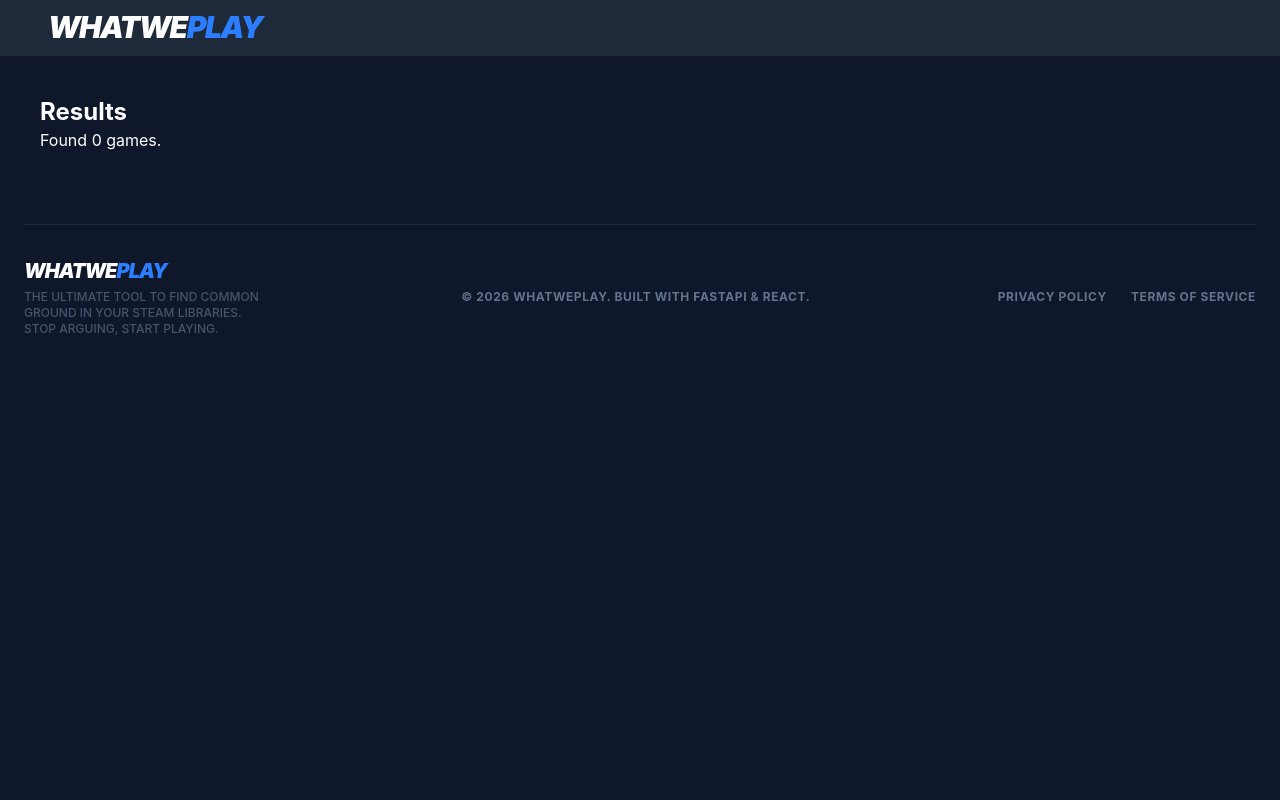
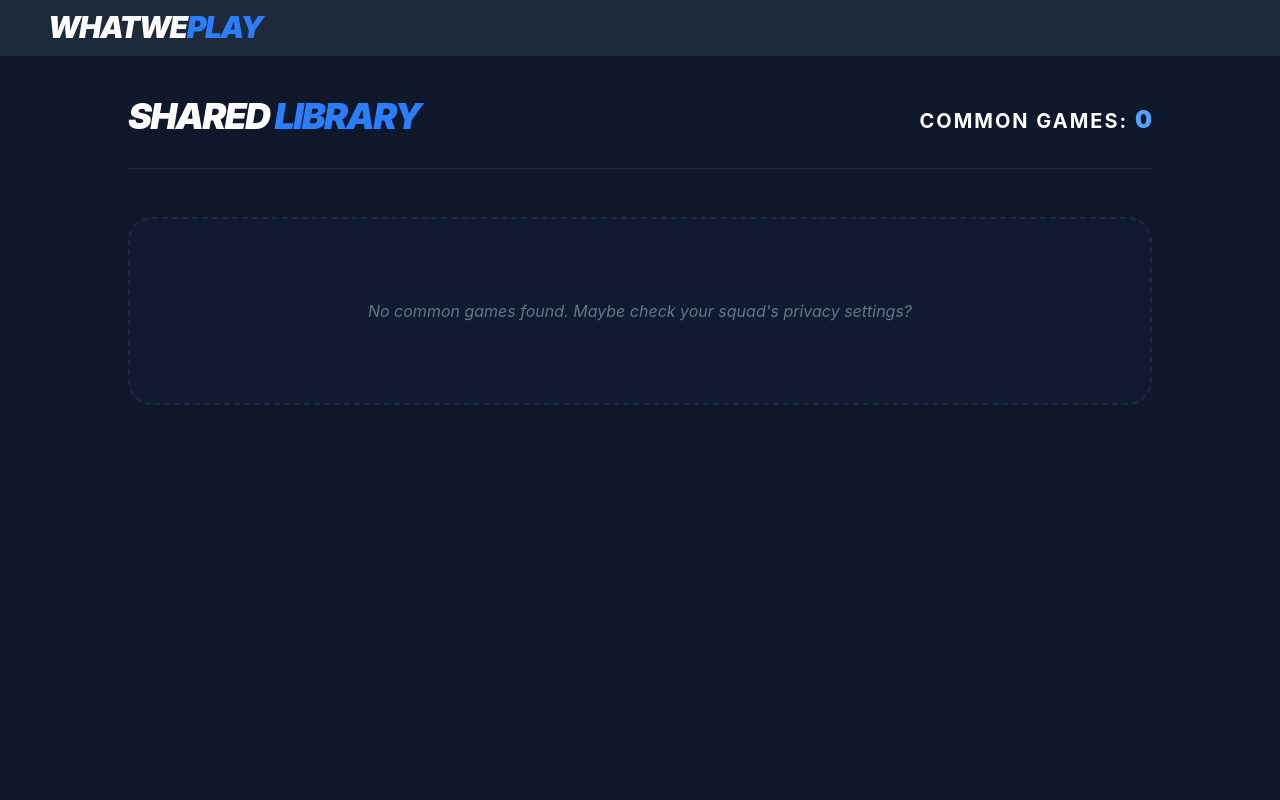
Before and after one commit to Matko223/whatweplay, a React app in the folder frontend/: page /results in a window 1280 px wide. Shown: the top 800 px of the page. Built offline with nearby package versions, Linux system fonts and the light colour scheme; the HTML template or start-up script is replaced by a standard one.

Commit message:
Add result page

```diff
--- a/frontend/src/pages/Results.jsx
+++ b/frontend/src/pages/Results.jsx
@@ -1,15 +1,74 @@
 import React from 'react';
-import { useLocation } from 'react-router-dom';
+import { useLocation, useNavigate } from 'react-router-dom';
 
 function Results() {
   const location = useLocation();
   const games = location.state?.games || [];
 
   return (
-    <div className="p-10 text-white">
-      <h1 className="text-2xl font-bold">Results</h1>
-      <p>Found {games.length} games.</p>
+    <div className="min-h-screen bg-slate-900 text-white p-6 sm:p-10 flex flex-col items-center">
+      <div className="w-full max-w-5xl">
+
+        {/* Header Section */}
+        <div className="flex flex-col md:flex-row md:items-end justify-between gap-6 mb-12 border-b border-slate-800 pb-8">
+          <div>
+            <h1 className="text-4xl font-black italic uppercase tracking-tighter">
+              Shared <span className="text-blue-500">Library</span>
+            </h1>
+          </div>
+          <div >
+            <span className="text- text-xl font-bold uppercase tracking-widest">Common Games: </span>
+            <span className="text-2xl font-black text-blue-400">{games.length}</span>
+          </div>
+        </div>
+
+        {/* Games Grid */}
+        {games.length > 0 ? (
+          <div className="grid grid-cols-1 sm:grid-cols-2 lg:grid-cols-3 gap-4">
+            {games.map((game) => (
+            <div
+              key={game.appid}
+              className="group bg-slate-800/40 border border-slate-700/50 p-4 rounded-2xl hover:bg-slate-800 hover:border-blue-500/50 transition-all duration-300"
+            >
+              {/* Header Image */}
+              <img
+                src={`https://cdn.akamai.steamstatic.com/steam/apps/${game.appid}/header.jpg`}
+                alt=""
+                className="rounded-lg mb-4 w-full h-32 object-cover shadow-lg"
+              />
+
+              <div className="flex flex-col">
+                <h2 className="font-bold text-lg group-hover:text-blue-400 transition-colors truncate">
+                  {game.name}
+                </h2>
+
+                <div className="mt-4 flex items-center justify-between">
+                  <div className="flex flex-col">
+                    <span className="text-[10px] text-slate-500 font-black uppercase tracking-tighter">AppID</span>
+                    <span className="text-sm font-mono text-slate-300">{game.appid}</span>
+                  </div>
+
+                  <a
+                    href={`https://store.steampowered.com/app/${game.appid}`}
+                    target="_blank"
+                    rel="noreferrer"
+                    className="px-4 py-2 rounded-xl bg-blue-600/10 text-blue-400 hover:bg-blue-600 hover:text-white font-bold text-xs transition-all"
+                  >
+                    View Store
+                  </a>
+                </div>
+              </div>
+            </div>
+            ))}
+          </div>
+        ) : (
+          <div className="text-center py-20 bg-slate-800/20 rounded-3xl border-2 border-dashed border-slate-800">
+            <p className="text-slate-500 italic">No common games found. Maybe check your squad's privacy settings?</p>
+          </div>
+        )}
+      </div>
     </div>
   );
 }
+
 export default Results;
```
Also changed, not shown: 1 other file (tests, documents, lock files or other folders).
